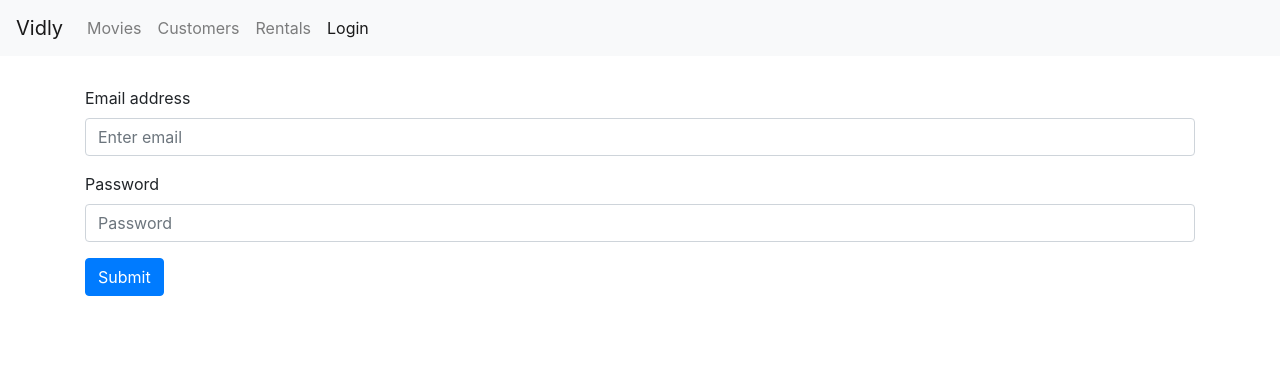
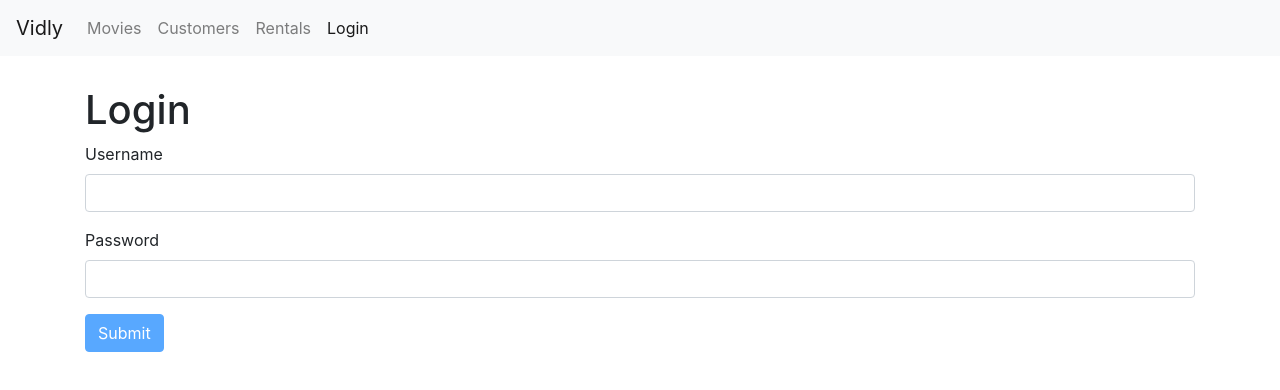
Before and after one commit to loranBepatient/React, a React (Create React App) app in the folder Section 7- Forms/start/vidly/: page /login in a window 1280 px wide. Shown: the top 390 px of the page. Built offline with nearby package versions, Linux system fonts and the light colour scheme.

Commit message:
integration joi-browser / validation / input validation

```diff
--- /dev/null
+++ b/Section 7- Forms/start/vidly/src/components/common/input.jsx
@@ -0,0 +1,20 @@
+import React from "react";
+
+const Input = ({ type, name, label, id, value, onChange }) => {
+  return (
+    <div className="form-group">
+      <label htmlFor={name}>{label}</label>
+      <input
+        type={type}
+        className="form-control"
+        id={id}
+        name={name}
+        aria-describedby="emailHelp"
+        value={value}
+        onChange={onChange}
+      />
+    </div>
+  );
+};
+
+export default Input;
--- a/Section 7- Forms/start/vidly/src/components/loginForm.jsx
+++ b/Section 7- Forms/start/vidly/src/components/loginForm.jsx
@@ -1,53 +1,97 @@
 import React, { Component } from "react";
+import Joi from "joi-browser";
 
+import Input from "./common/input";
 class LoginForm extends Component {
   state = {
     account: {
       username: "",
       password: ""
-    }
+    },
+    errors: {}
+  };
+
+  schema = {
+    username: Joi.string()
+      .required()
+      .label("Username"),
+    password: Joi.string()
+      .required()
+      .label("Password")
   };
   handleSubmit = e => {
     e.preventDefault();
-    console.log("submitted");
+    const errors = this.validate();
+    this.setState({ errors });
   };
 
   handleChange = e => {
-    let account = { ...this.state.account };
-    console.log(e.currentTarget.value);
+    let { account, errors } = this.state;
     account[e.currentTarget.name] = e.currentTarget.value;
-    this.setState({ account });
+    errors[e.currentTarget.name] = this.validateProperty(
+      e.currentTarget.name,
+      e.currentTarget.value
+    );
+
+    this.setState({ account, errors });
   };
+
+  validate = () => {
+    let { account } = this.state;
+
+    const validation = Joi.validate(account, this.schema, {
+      abortEarly: false
+    });
+    if (!validation.error) return null;
+
+    return validation.error.details.reduce((prev, current) => {
+      let message = current.message;
+      return Object.assign(prev, { [current.context.key]: message });
+    }, {});
+  };
+
+  validateProperty = (name, value) => {
+    const obj = { [name]: value };
+    const schema = { [name]: this.schema[name] };
+
+    let { error } = Joi.validate(obj, schema);
+    return error ? error.details[0].message : null;
+  };
+
   render() {
+    const { account, errors } = this.state;
     return (
       <div>
+        <h1>Login</h1>
         <form onSubmit={this.handleSubmit}>
-          <div className="form-group">
-            <label htmlFor="username">Email address</label>
-            <input
+          <Input
             type="text"
-              className="form-control"
+            name="username"
+            label="Username"
             id="username"
-              name="username"
-              aria-describedby="emailHelp"
-              placeholder="Enter email"
-              value={this.state.account.username}
+            value={account.value}
             onChange={this.handleChange}
           />
-          </div>
-          <div className="form-group">
-            <label htmlFor="password">Password</label>
-            <input
+          {errors["username"] && (
+            <div className="alert alert-danger">{errors["username"]}</div>
+          )}
+          <Input
             type="password"
-              className="form-control"
-              id="exampleInputPassword1"
             name="password"
-              placeholder="Password"
-              value={this.state.account.password}
+            label="Password"
+            id="password"
+            value={account.password}
             onChange={this.handleChange}
           />
-          </div>
-          <button type="submit" className="btn btn-primary">
+          {errors["password"] && (
+            <div className="alert alert-danger">{errors["password"]}</div>
+          )}
+
+          <button
+            type="submit"
+            className="btn btn-primary"
+            disabled={this.validate()}
+          >
             Submit
           </button>
         </form>
```
Lines whose indentation alone changed are shown as unchanged.
